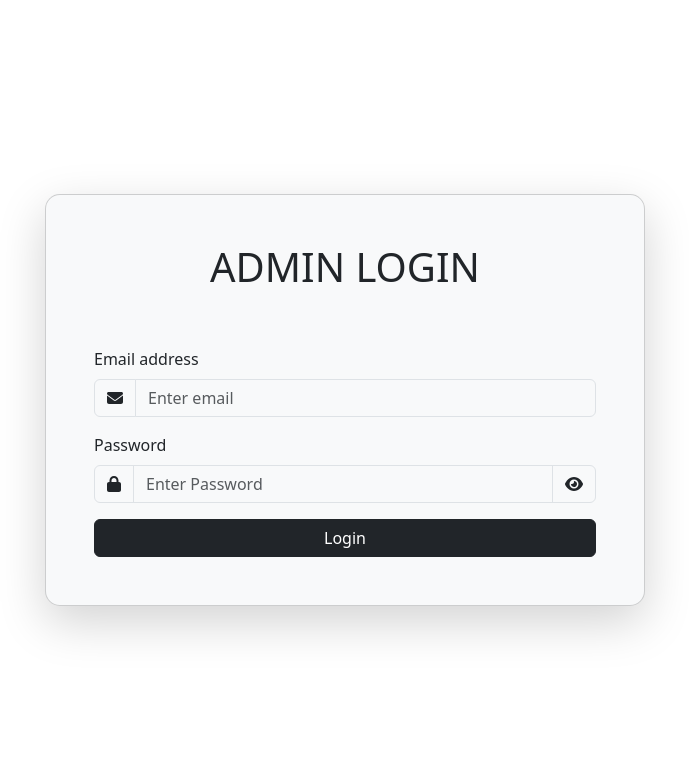
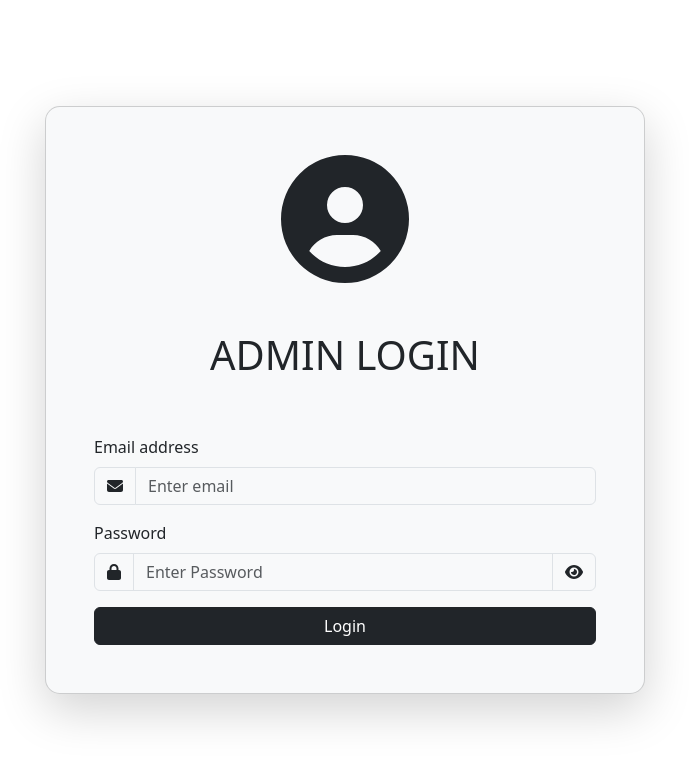
Before and after one commit to cjustine09/ecommerce-frontend, a React (Create React App) app: page / in a window 1280 px wide. Shown: the top 762 px of the page, without its empty margins (295-984 px from the left). Built offline with nearby package versions, Linux system fonts and the light colour scheme.

Commit message:
admin icon

```diff
--- a/src/components/LoginForm.js
+++ b/src/components/LoginForm.js
@@ -2,7 +2,7 @@ import React, { useState, useEffect } from 'react';
 import { useNavigate } from 'react-router-dom';
 import { Button, Form, Alert, Container, Card, Spinner, InputGroup } from 'react-bootstrap';
 import { FontAwesomeIcon } from '@fortawesome/react-fontawesome';
-import { faEye, faEyeSlash, faLock, faEnvelope } from '@fortawesome/free-solid-svg-icons';
+import { faEye, faEyeSlash, faLock, faEnvelope, faUserCircle } from '@fortawesome/free-solid-svg-icons';
 
 // FUNCTION OF LOGIN FORM
 function LoginForm() {
@@ -78,8 +78,8 @@ function LoginForm() {
     return (
         <Container className="d-flex flex-column justify-content-center align-items-center" style={{ height: '100vh' }}>
             <Card className="bg-light text-dark shadow-lg" style={{ width: '600px', borderRadius: '15px', backgroundColor: 'rgba(255, 255, 255, 0.7)' }}>
+            <FontAwesomeIcon className='mt-5'icon={faUserCircle} size='8x'/>
                 <h1 className='text-center pt-5 font-weight-bold'>ADMIN LOGIN</h1>
-
                 <Card.Body className='p-5'>
                     {loading ? ( // Show loading spinner if loading is true
                         <div className="d-flex justify-content-center">
```
